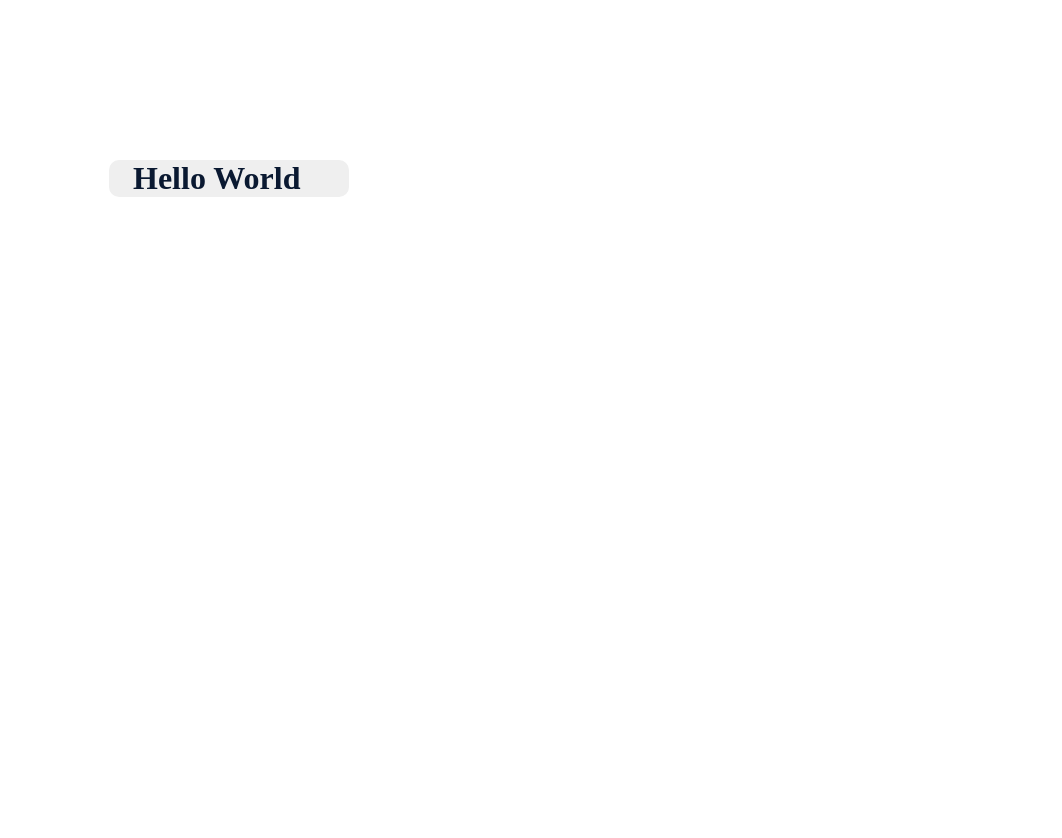
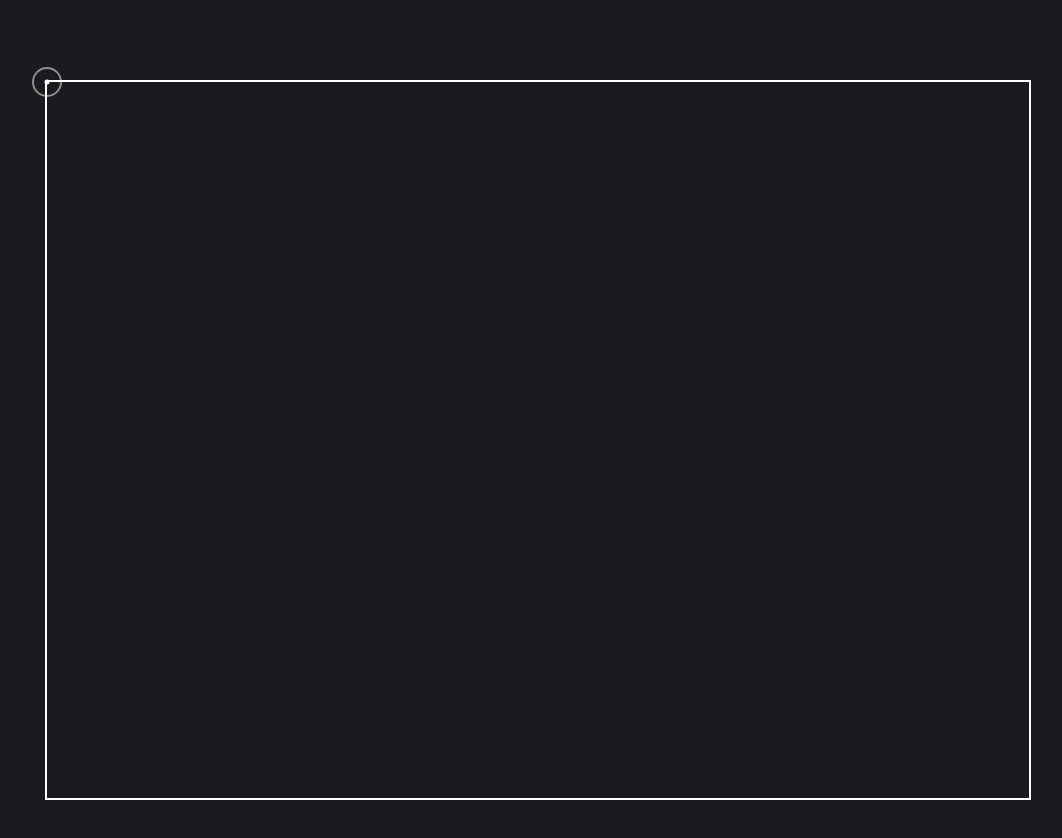
Before and after one commit to Danpier-Dos-Reis/AngularTests, an Angular app: page / in a window 1280 px wide. Shown: the top 838 px of the page, without its empty margins (51-1113 px from the left). Before the commit the page ends 800 px from the top, so only its background shows below. Built offline with nearby package versions, Linux system fonts and the light colour scheme.

Commit message:
show and animated cursor in a big square

```diff
--- a/src/app/app.component.html
+++ b/src/app/app.component.html
@@ -1,7 +1,5 @@
-<div class="container" (mouseover)="displayParagraph()" (mouseout)="hideParagraph()">
-    <h1>Hello World</h1>
-    <div class="content" [ngClass]="cssClass ? 'displayParagraph':'hideParagraph'">
-        <p>Lorem ipsum dolor sit amet consectetur adipisicing elit. Dolores, esse doloribus autem ipsam praesentium harum deleniti, ducimus veniam aperiam porro dolorem officia suscipit iure quam quos aliquam quod ea aliquid.</p>
-    </div>
-</div>
+<section class="container" (mousemove)="cursorAnimation($event)">
+    <div #cursorDot class="cursor-dot"></div>
+    <div class="cursor-outline"></div>
+</section>
 <!-- <router-outlet></router-outlet> -->
--- a/src/app/app.component.scss
+++ b/src/app/app.component.scss
@@ -1,32 +1,27 @@
-.container {
-    margin: 10rem 0 0 10rem;
-    width: 15rem;
-    height: (auto)+5px;
-    border-radius: 10px;
-    background-color: rgba(239, 239, 239, 1);
-    color: #0A1931;
+.container{
+    width: 77vw;
+    height: 90vh;
+    border: 2px solid white;
+    margin: 5rem 0 0 6rem;
+    cursor: none;
     position: relative;
-    cursor: pointer;
 
-    h1 {
-        margin: 30% 0 3rem 10%;
-    }
 }
 
-.content {
-    position: absolute;
-    opacity: 0;
-    top: 2.1rem;
+.cursor-dot{
+    width: 5px; height: 5px;
+    background-color: white;
 }
 
-.displayParagraph {
-    opacity: 1;
-    background-color: rgba(239, 239, 239, 1);
-    transition: background-color 0.7s ease-in,opacity 1s ease-in;
+.cursor-outline{
+    width: 30px; height: 30px;
+    border: 2px solid hsla(0,0%,100%,0.5);
 }
-
-.hideParagraph{
-    opacity: 0;
-    background-color: transparent;
-    transition: background-color 0.7s ease-in,opacity 0.4s ease-in;
+.cursor-dot,.cursor-outline{
+    position: absolute;
+    top: 0; left: 0;
+    transform: translate(-50%,-50%);
+    border-radius: 50%;
+    z-index: 1;
+    pointer-events: none;
 }
--- a/src/app/app.component.ts
+++ b/src/app/app.component.ts
@@ -1,4 +1,4 @@
-import { Component, DoCheck, OnInit, OnChanges, OnDestroy, SimpleChanges } from '@angular/core';
+import { Component, DoCheck, OnInit, OnChanges, OnDestroy, SimpleChanges, ViewChild, ElementRef } from '@angular/core';
 import { Image } from 'src/shared/models/Image';
 
 @Component({
@@ -8,29 +8,49 @@ import { Image } from 'src/shared/models/Image';
 })
 export class AppComponent implements OnChanges, OnInit, DoCheck, OnDestroy {
 
-  cssClass:boolean = false;
-  displayParagraph(){
-    this.cssClass = !this.cssClass;
-  }
+  cursorAnimation(e:MouseEvent){
+    const cursorDot:HTMLDivElement = document.querySelector('.cursor-dot')as HTMLDivElement;
+    const cursorOutline:HTMLDivElement = document.querySelector('.cursor-outline') as HTMLDivElement;
 
-  hideParagraph(){
-    this.cssClass = !this.cssClass;
+    const posX = e.clientX;
+    const posY = e.clientY;
+
+    cursorDot.style.left = `${posX}px`;
+    cursorDot.style.top = `${posY}px`;
+
+    /*if we uncomment this the out cursor circle will move equal to
+    the pinter*/
+    // cursorOutline.style.left = `${posX}px`;
+    // cursorOutline.style.top = `${posY}px`;
+
+    /*
+    The out cursor circle will move after the pointer
+    */
+    cursorOutline.animate(
+      {
+      left: `${posX}px`,
+      top: `${posY}px`
+      },
+      {
+        duration: 500, fill: 'forwards'
+      }
+    );
   }
 
   //Component LifeCycle
   ngOnChanges(changes: SimpleChanges): void {
-    console.log("appOnChange");
+    // console.log("appOnChange");
   }
 
   ngOnInit(): void {
-    console.log("appOnInit");
+    // console.log("appOnInit");
   }
 
   ngDoCheck(): void {
-    console.log("appDoCheck");
+    // console.log("appDoCheck");
   }
 
   ngOnDestroy(): void {
-    console.log("appOnDestroy");
+    // console.log("appOnDestroy");
   }
 }
--- a/src/styles.scss
+++ b/src/styles.scss
@@ -1,3 +1,13 @@
 *{
     margin: 0; padding: 0;
+    box-sizing: border-box;
 }
+body{
+    height: 100vh;
+    background-color: #1b1b1f;
+}
+
+app-root{
+    height: 100vh;
+    background-color: #1b1b1f;
+}
```
